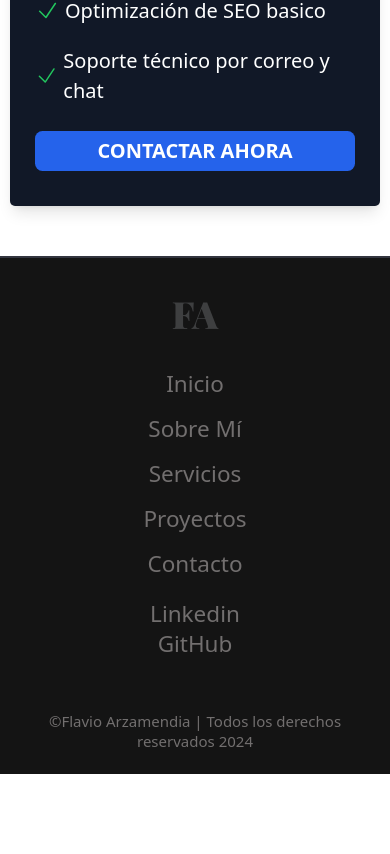
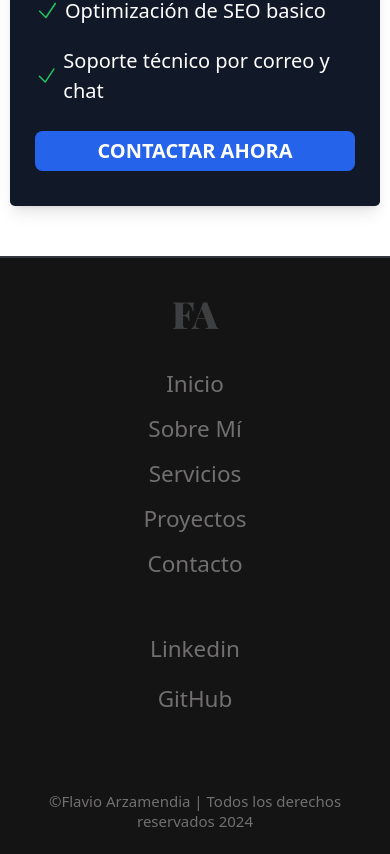
Before and after one commit to Flavioarzamendia/portfolionextjs-v.2, a Next.js app: page / in a window 390 px wide. Shown: the part 7105-7959 px from the top of the page. Before the commit the page ends 7879 px from the top, so only its background shows below. Built offline with nearby package versions, Linux system fonts and the light colour scheme.

Commit message:
cambios contraste

```diff
--- a/components/footer.js
+++ b/components/footer.js
@@ -18,12 +18,12 @@ const Footer = () => {
           <Link href='/proyectos' alt="Proyectos" className="block py-4 md:p-1 hover:text-white">Proyectos</Link>
           <Link href='/contacto ' alt="Contacto" className="block py-4 md:p-1 hover:text-white">Contacto</Link>
         </div>
-        <div className="text-[#726F6F] font-sans md:text-3xl py-5 md:text-start lg:pr-20 text-4xl md:flex gap-8 md:justify-end  md:ml-2 lg:ml-0 ">
+        <div className="text-[#726F6F] font-sans  mb-10 md:mb-0 md:text-3xl py-5 md:text-start lg:pr-20 text-4xl md:flex gap-8 md:justify-end  md:ml-2 lg:ml-0 ">
           <Link
           href='https://www.linkedin.com/in/flavio-arzamendia-salinas'
           target="_blank"
           alt="Linkedin"
-           className="block py-1 hover:text-white"
+           className="block py-1 hover:text-white mt-14 mb-8 md:mt-0 md:mb-0"
            >
             Linkedin
             </Link>
```
